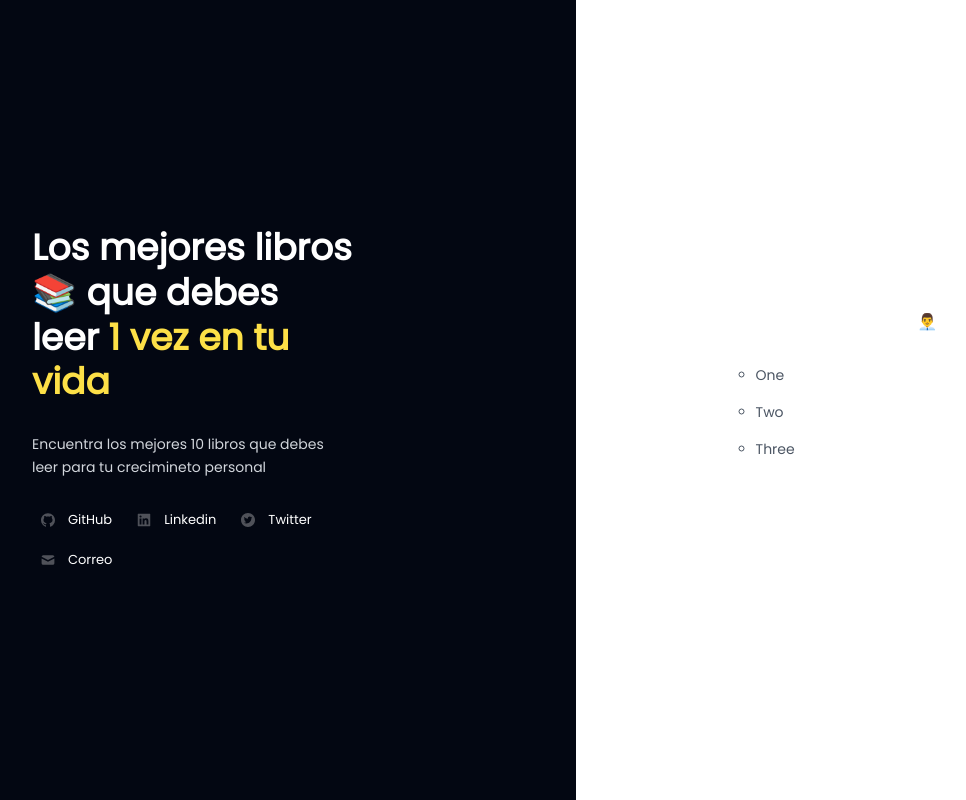
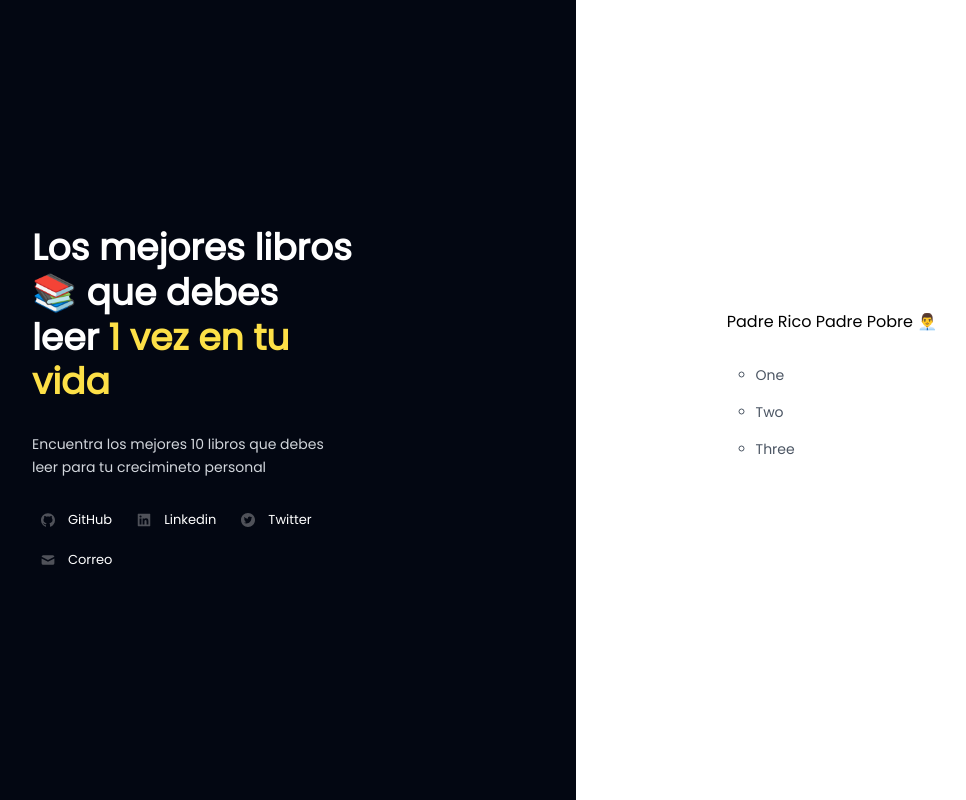
Before and after one commit to coderito/Boof, a Next.js app: page / in a window 1280 px wide. Shown: the whole page, without its empty margins (64-1030 px from the left). Built offline with nearby package versions, Linux system fonts and the light colour scheme.

Commit message:
colocando estilo al h3

```diff
--- a/src/app/globals.css
+++ b/src/app/globals.css
@@ -2,8 +2,12 @@
 @tailwind components;
 @tailwind utilities;
 
-h1, h2, h3, h4, h5, h6, p {
+h1, h2, h4, h5, h6, p {
     color: #fff;
+}
+
+h3 {
+    color: #000;
 }
 
 ul {
```
